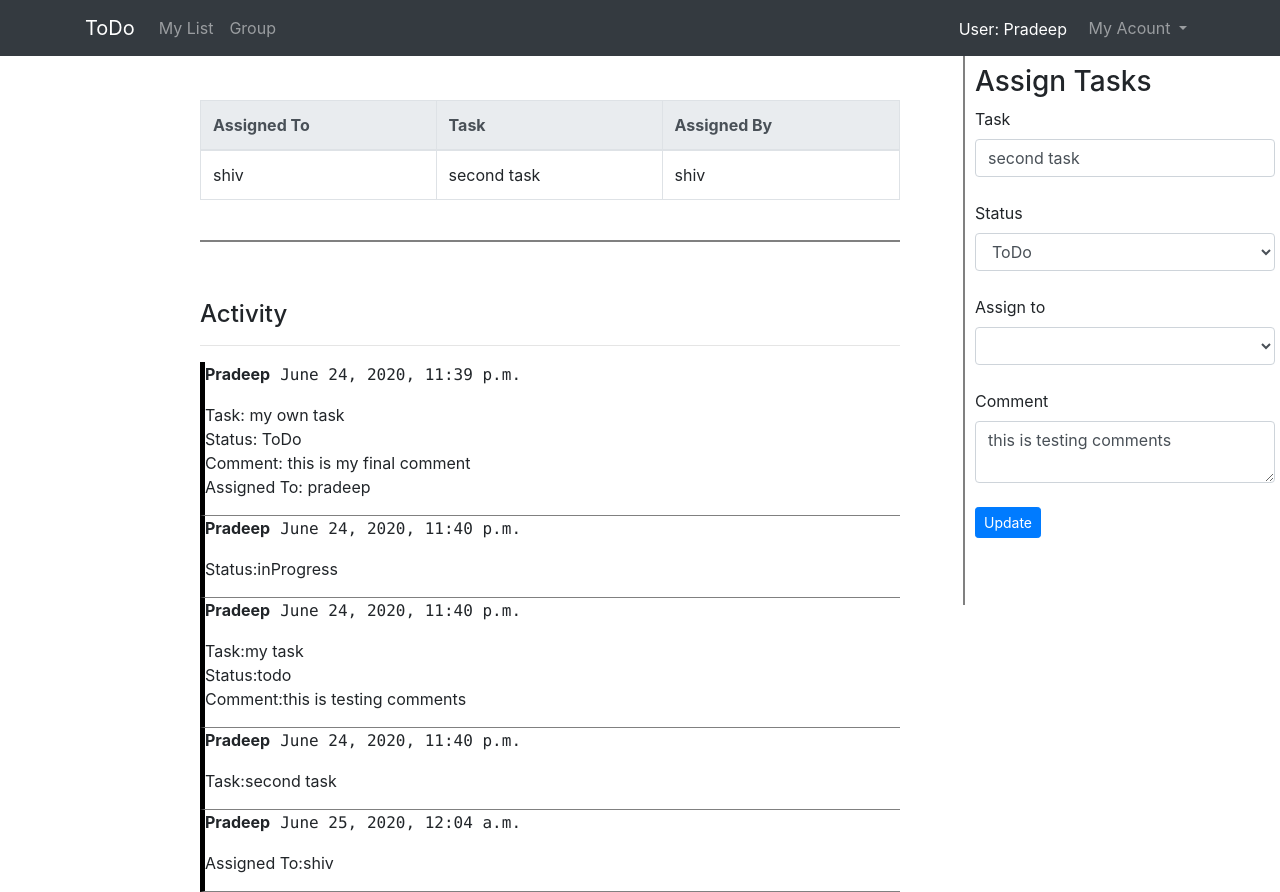
After one commit to pradeep05062000/ToDo, a Django app: page /updateAssignedTask/6/6/ in a window 1280 px wide. The commit adds this page. Run offline with Django 3.2, Linux system fonts and the light colour scheme; a user stored in the database is signed in; data comes from the database, SQL or seed files in the repository; both versions use the stored data as it was after the commit; tables that the repository leaves empty hold one stand-in row (values such as "Sample post"); one stand-in notice (Sample message) is shown; lists and menus that the app fills with data are empty; some libraries are stand-ins or nearby versions.

Commit message:
group task detail added

```diff
--- a/ToDo/static/todoapp/form_style.css
+++ b/ToDo/static/todoapp/form_style.css
@@ -1,12 +1,25 @@
 .form_create {
-  	margin-left: 34%;
+  	margin-left: 400px;
     max-width: 500px;
-    margin-top: 8%;
+    margin-top: 60px;
     padding: 10px 10px 10px 20px;
     border: 2px solid grey;
     opacity: .85;
     font-weight: bold;
     border-radius:15px 15px 0px 0px ;
+
+}
+.mylist-update-form {
+
+	margin-left: 400px;
+    max-width: 500px;
+    margin-top: 60px;
+    padding: 10px 10px 10px 20px;
+    border: 2px solid grey;
+    opacity: .85;
+    font-weight: bold;
+    border-radius:15px 15px 0px 0px ;
+
 
 }
 
--- a/ToDo/static/todoapp/group_static.css
+++ b/ToDo/static/todoapp/group_static.css
@@ -45,6 +45,43 @@
 
 }
 
+.updatetask_outer {
+	border-left: 2px solid grey;
+	padding-left: 10px;
+	height: 550px;
+	top:55px;
+	right:5px;
+	position: absolute;
+}
+
+ .updatetask {
+	top: 10px;
+	width: 300px;
+	position: relative;
+}
+
+.task-detail {
+	top:100px;
+	width: 700px;
+	left: 200px;
+	position: absolute;
+}
+.comment-details {
+	top:300px;
+	width: 700px;
+	margin-left: 200px;
+	position: absolute;
+}
+#activity-updated-by {
+	font-weight: bold;
+}
+#activity-date {
+	font-weight: normal;
+	font-family: "Lucida Console", Courier, monospace;
+	padding-left: 10px;
+
+}
+
 .createtask-btn {
 	top: 70px;
 	right: 50px;
--- a/ToDo/static/todoapp/todo_create.css
+++ b/ToDo/static/todoapp/todo_create.css
@@ -30,10 +30,10 @@
 
 
 .mylist{
-    width: 83%;
+    width: 900px;
+    top: 57px;
+    margin-left: 300px;
     position: absolute;
-    top: 57px;
-    left: 19%;
 }
 
 
--- a/ToDo/template/todoapp/creategroup.html
+++ b/ToDo/template/todoapp/creategroup.html
@@ -75,7 +75,7 @@
 						{{j.assigned_to_name}}
 					</td>
 					<td>
-						{{j.task}}
+						<a href="/updateAssignedTask/{{j.id}}/{{grpid}}">{{j.task}}</a>
 					</td>
 					<td>
 						{{j.assigned_by}}
@@ -96,7 +96,7 @@
 				{% for j in i %}
 				<tr>
 					<td>
-						{{j.task}}
+						<a href="/updateAssignedTask/{{j.id}}/{{grpid}}">{{j.task}}</a>
 					</td>
 					<td>
 						{{j.assigned_by}}
--- a/ToDo/template/todoapp/update.html
+++ b/ToDo/template/todoapp/update.html
@@ -3,7 +3,7 @@
 
 {% block body_block %}
 {{ block.super }}
-    <div class="form_create" >
+    <div class="mylist-update-form" >
        <form id="preventsubmit"  method="post">
             <fieldset>
                   <legend>Update Task</legend>
--- /dev/null
+++ b/ToDo/template/todoapp/updateAssignedTask.html
@@ -0,0 +1,123 @@
+<!DOCTYPE html>
+{% extends "todoapp/base2.html" %}
+
+{% block body_block %}
+{{ block.super }}
+
+<div class="updatetask_outer" >
+	<div class="updatetask">
+	<h3>Assign Tasks</h3>
+	<form method="post">
+		{% csrf_token %}
+
+		<label>Task</label>
+		<input type="text" class="form-control" name="task" value="{{task}}" required><br>
+
+    <label>Status</label>
+     <select class="form-control" id="grp-staus-select"  name="status">
+          <option value="todo" >ToDo</option>
+          <option value="inProgress" >In progress</option>
+          <option value="done" >Done</option>
+    </select><br>
+
+		<label>Assign to</label>
+		<select name="member_id" id="member-select" class="form-control" >
+            {% for data in grp_member %}
+            <option value="{{data.id}}">{{data.member}}</option>
+            {% endfor%}
+    </select><br>
+    <label>Comment</label>
+    <textarea class="form-control" name="comment" required>{{comment}}</textarea><br>
+
+
+	<input type="submit"  value="Update" class="btn btn-primary btn-sm">
+
+	</form>
+  </div>
+  </div>
+
+  <div class="task-detail">
+      <table class="table table-bordered sortable">
+        <thead class="thead-light">
+        <tr>
+          <th>Assigned To</th>
+          <th>Task</th>
+          <th>Assigned By</th>
+        </tr>
+      </thead>
+        <tr>
+          <td >{{assigned_to_name}}</td>
+          <td >{{task}}</td>
+          <td>{{assigned_by}}</td>
+        </tr>
+      </table>
+<br>
+<div style="border-bottom: 2px solid grey; left:2px; " ></div>
+</div>
+
+<div class="comment-details">
+       <h4>Activity</h4>
+       <hr>
+        {% for data in delailedActivity %}
+          <div style="border-left:5px solid black; border-bottom:1px solid grey">
+          <p id ="activity-updated-by">{{data.updated_by | title}}<span id="activity-date">{{data.dateTime}}</span></p>
+          {{data.activity|linebreaks}}
+          </div>
+        {% endfor %}
+</div>
+
+  <script>
+    function memberSelect(val) {
+          document.getElementById("member-select").value = val;
+      }
+    function statusSelect(val) {
+      console.log(val)
+          document.getElementById("grp-staus-select").value = val;
+        }
+    statusSelect("{{status}}");
+      memberSelect("{{assigned_to_id}}")
+  </script>
+
+  {% if messages %}
+    {% for message in messages %}
+      <script>
+          alert("{{message}}");
+        </script>
+    {% endfor %}
+  {% endif %}
+<script >
+  function testfunction(){
+
+      console.log("hello");
+    var data1 = [
+        {%for data2 in data%}
+          "{{data2.date}}","{{data2.time}}",
+        {%endfor%}
+      ];
+    var task = [
+        {%for data2 in data%}
+          "{{data2.task}}",
+        {%endfor%}
+      ];
+
+      var timearr =[];
+    var i;
+  for(i=0;i<(data1.length)-1;){
+        timearr[timearr.length]=data1[i]+data1[i+1];
+        i +=2;
+      }
+
+      var alarmInfo = {};
+
+      for (let i =0; i < timearr.length; i++) {
+        alarmInfo[timearr[i]+task[i]] = 'no';
+      }
+
+      setInterval(function(){logical(timearr,alarmInfo,task);}, 1000);
+
+  }
+</script>
+
+
+
+{%endblock%}
--- a/ToDo/todoapp/urls.py
+++ b/ToDo/todoapp/urls.py
@@ -17,8 +17,10 @@
     re_path(r'^addmember/(?P<grpid>[\w\s]+)/(?P<member>[\w\s]+)/$',v1.addMemberview),
     re_path(r'^taskassigned/(?P<id>[\d]+)/$',v1.taskAssignedview),
     re_path(r'^createtask/(?P<grpid>[\w\s]+)/$',v1.createtaskview),
+    re_path(r'updateAssignedTask/(?P<id>[\d]+)/(?P<grpid>[\w\s]+)/$',v1.updateAssignedTaskView),
     re_path(r'(?P<id>[\d]+)/description',v1.description_view),
     re_path(r'(?P<id>[\d]+)/summary',v1.summary_view),
     re_path(r'(?P<id>[\d]+)/detail',v1.task_detail_view),
     re_path(r'(?P<id>[\d]+)/update',v1.updatelist_view),
+
 ]
--- a/ToDo/todoapp/views.py
+++ b/ToDo/todoapp/views.py
@@ -2,12 +2,12 @@
 from todoapp.forms import SignUpForm,ResetPasswordForm
 from django.contrib.auth.decorators import login_required
 from django.http import HttpResponseRedirect
-from todoapp.models import ToDoModel,SummaryModel,GroupModel,TaskAssignModel
+from todoapp.models import ToDoModel,SummaryModel,GroupModel,TaskAssignModel,GroupTaskActivityModel
 from django.contrib.auth.models import User
 from django.contrib import messages
 from datetime import datetime,time
 from django.http import Http404
-from todoapp.supporting_python import task_detail_modifed,task_flag_update
+from todoapp.supporting_python import task_detail_modifed,task_flag_update,activityCheck
 from django.core.paginator import Paginator,EmptyPage,PageNotAnInteger
 from django.http import JsonResponse
 
@@ -113,7 +113,7 @@
 
 
 #############################This function is used to update the the task #####################################
-
+@login_required
 def updatelist_view(request,id):
     error=False
     if request.method=='POST':
@@ -155,8 +155,9 @@
     time_listAllMemberTask=str(data.time).split(':')
     mylist_data =ToDoModel.objects.filter(user=request.user,status='todo',flagTask='no')
     task_flag_update(request.user)
-    return render(request,'todoapp/update.html',{'current_user':request.user,"status":data.status,'description':data.description,'task':data.task,
-        'day':int(date_listAllMemberTask[2]),'month':date_listAllMemberTask[1],'year':int(date_listAllMemberTask[0]),'hour':time_listAllMemberTask[0],'min':time_listAllMemberTask[1]})
+    return render(request,'todoapp/update.html',
+        {'current_user':request.user,"status":data.status,'description':data.description,'task':data.task,'day':int(date_listAllMemberTask[2]),
+        'month':date_listAllMemberTask[1],'year':int(date_listAllMemberTask[0]),'hour':time_listAllMemberTask[0],'min':time_listAllMemberTask[1]})
 
 
 ##################This three function are used to show log of task in short/detail#########################################################################
@@ -185,7 +186,7 @@
 
 
 ####################This function is used to create group#########################################################################
-
+@login_required
 def groupview(request,grpid=None,member=None):
 
     listAllMemberTaskFlag,singleMemberTasksFlag = False,False
@@ -246,21 +247,33 @@
 
 
 ###################################################################################################################################
-
+@login_required
 def createGroupview(request):
 
     listAllMemberTaskFlag = False
 
     if request.method == 'POST':
         if len(request.POST.get('group')) >= 2:
+            flag = False
             addGrp = GroupModel()
-            addGrp.member = request.user
-            addGrp.created_by = str(request.user)
-            addGrp.group = request.POST.get('group')
-            addGrp.save()
-            gid = GroupModel.objects.get(id=addGrp.id)
-            gid.grpid = str(gid.id) + gid.group[0:2]
-            gid.save()
+            allGroupData = GroupModel.objects.all()
+            for data in allGroupData:
+                if data.created_by == str(request.user) and data.group == request.POST.get('group'):
+                    flag = True
+
+
+            if flag == False:
+                addGrp.member = request.user
+                addGrp.created_by = str(request.user)
+                addGrp.group = request.POST.get('group')
+                addGrp.save()
+                gid = GroupModel.objects.get(id=addGrp.id)
+                gid.grpid = str(gid.id) + gid.group[0:2]
+                gid.save()
+                messages.success(request, 'Group created Successfully')
+            else:
+                messages.info(request, 'You have already created group')
+
 
         else:
             messages.info(request, 'Group name must contain atleast 2 characters')
@@ -288,7 +301,8 @@
             'grpid':grpid ,'grpdata_member':grpdata_member,'data':mylist_data,'listAllMemberTask':listAllMemberTask})
 
 
-#####################################This function is used to add members in group#############################3
+#####################################This function is used to add members in group#############################
+@login_required
 def addMemberview(request,grpid=None,member=None):
     flag,memberFlag = False,True
 
@@ -319,6 +333,7 @@
                         addMember.member = x
                         addMember.save()
                         memberFlag = False
+                        messages.info(request, 'Username Added')
                         break
                 if memberFlag:
                     messages.info(request, 'No such username')
@@ -344,6 +359,7 @@
     return render(request,'todoapp/taskassigned.html',{'current_user':request.user,'taskassigned':taskassigned,'data':mylist_data})
 
 ######################This function is used to assign tasks to members######################################################
+@login_required
 def createtaskview(request,grpid):
 
 
@@ -353,9 +369,18 @@
         task_assign.assigned_to_id = memberObject
         task_assign.assigned_to_name = memberObject.member
         task_assign.task = request.POST.get('task')
+        task_assign.status = 'todo'
+        task_assign.comment = request.POST.get('comment')
         task_assign.assigned_by = str(request.user)
         task_assign.save()
         messages.success(request, 'Task Assigned Successfully')
+
+        activityDetail = GroupTaskActivityModel()
+        activityDetail.grpTaskActivity_id = task_assign
+        activityDetail.activity = 'Task:  ' +request.POST.get('task') +'\n' "Status:  " + "ToDo\n" + "Comment:  " + request.POST.get('comment') +'\n' + 'Assigned To:  ' + str(memberObject.member)
+        activityDetail.dateTime = datetime.now()
+        activityDetail.updated_by = str(request.user)
+        activityDetail.save()
 
 
     grp_member = GroupModel.objects.filter(grpid=grpid)
@@ -366,3 +391,46 @@
     return render(request,'todoapp/createtask.html',{'current_user':request.user,'grp_member':grp_member,'data':mylist_data})
 
 #######################################################################################################################################
+@login_required
+def updateAssignedTaskView(request,id,grpid):
+
+    updateTask = TaskAssignModel.objects.get(id=id)
+
+    if request.method == 'POST':
+        activityCheckFlag,flag = activityCheck(request.POST.get('comment'),request.POST.get('task'),request.POST.get('status'),
+            request.POST.get('member_id'),id)
+        updateTask = TaskAssignModel.objects.get(id=id)
+        memberObject = GroupModel.objects.get(id=request.POST.get('member_id'))
+        updateTask.assigned_to_id = memberObject
+        updateTask.assigned_to_name = str(memberObject.member)
+        updateTask.task = request.POST.get('task')
+        updateTask.status = request.POST.get('status')
+        updateTask.comment = request.POST.get('comment')
+        updateTask.assigned_by = str(request.user)
+        updateTask.save()
+
+        if activityCheckFlag != False :
+            activityDetail = GroupTaskActivityModel()
+            activityDetail.grpTaskActivity_id = updateTask
+            activityDetail.activity = activityCheckFlag
+            activityDetail.dateTime = datetime.now()
+            activityDetail.updated_by = str(request.user)
+            activityDetail.save()
+
+    task = updateTask.task
+    assigned_to_id = updateTask.assigned_to_id_id
+    assigned_to_name = updateTask.assigned_to_name
+    status = updateTask.status
+    comment = updateTask.comment
+    assigned_by = updateTask.assigned_by
+
+    grp_member = GroupModel.objects.filter(grpid=grpid)
+    mylist_data=ToDoModel.objects.filter(user=request.user,status='todo',flagTask='no')
+    task_flag_update(request.user)
+
+    delailedActivity = GroupTaskActivityModel.objects.filter(grpTaskActivity_id_id=id)
+
+
+    return render(request,'todoapp/updateAssignedTask.html',
+        {'status':status,'current_user':request.user,'task':task,'grp_member':grp_member,'comment':comment,'delailedActivity':delailedActivity,
+        'assigned_to_id':assigned_to_id,'assigned_by':assigned_by,'assigned_to_name':assigned_to_name,'data':mylist_data})
```
Also changed, not shown: ToDo/template/todoapp/createtask.html (+6 -3 lines), ToDo/todoapp/admin.py (+5 -4 lines), ToDo/todoapp/models.py (+9 -0 lines), ToDo/todoapp/supporting_python.py (+82 -2 lines), ToDo/db.sqlite3, ToDo/todoapp/migrations/0001_initial.py.
